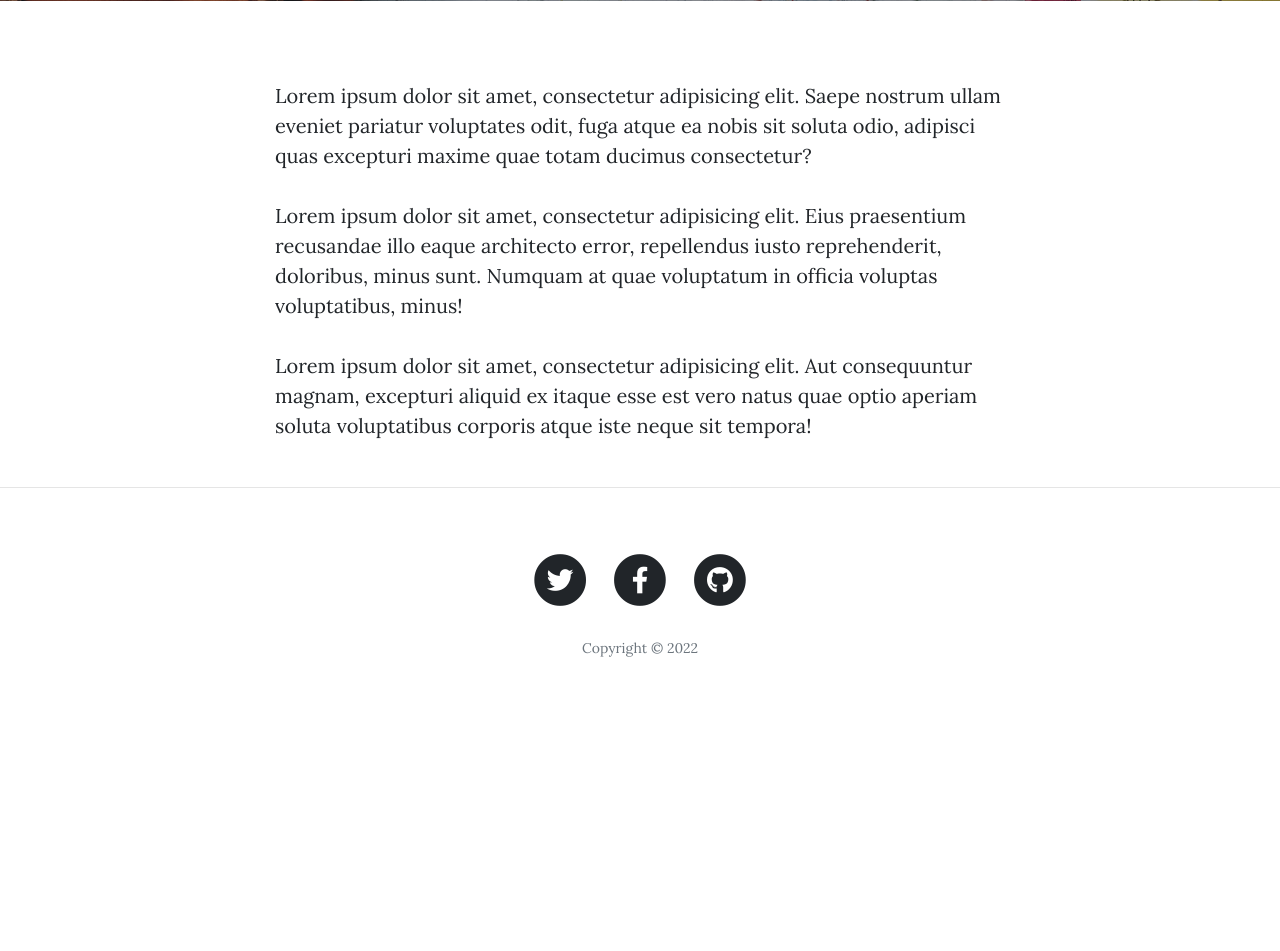
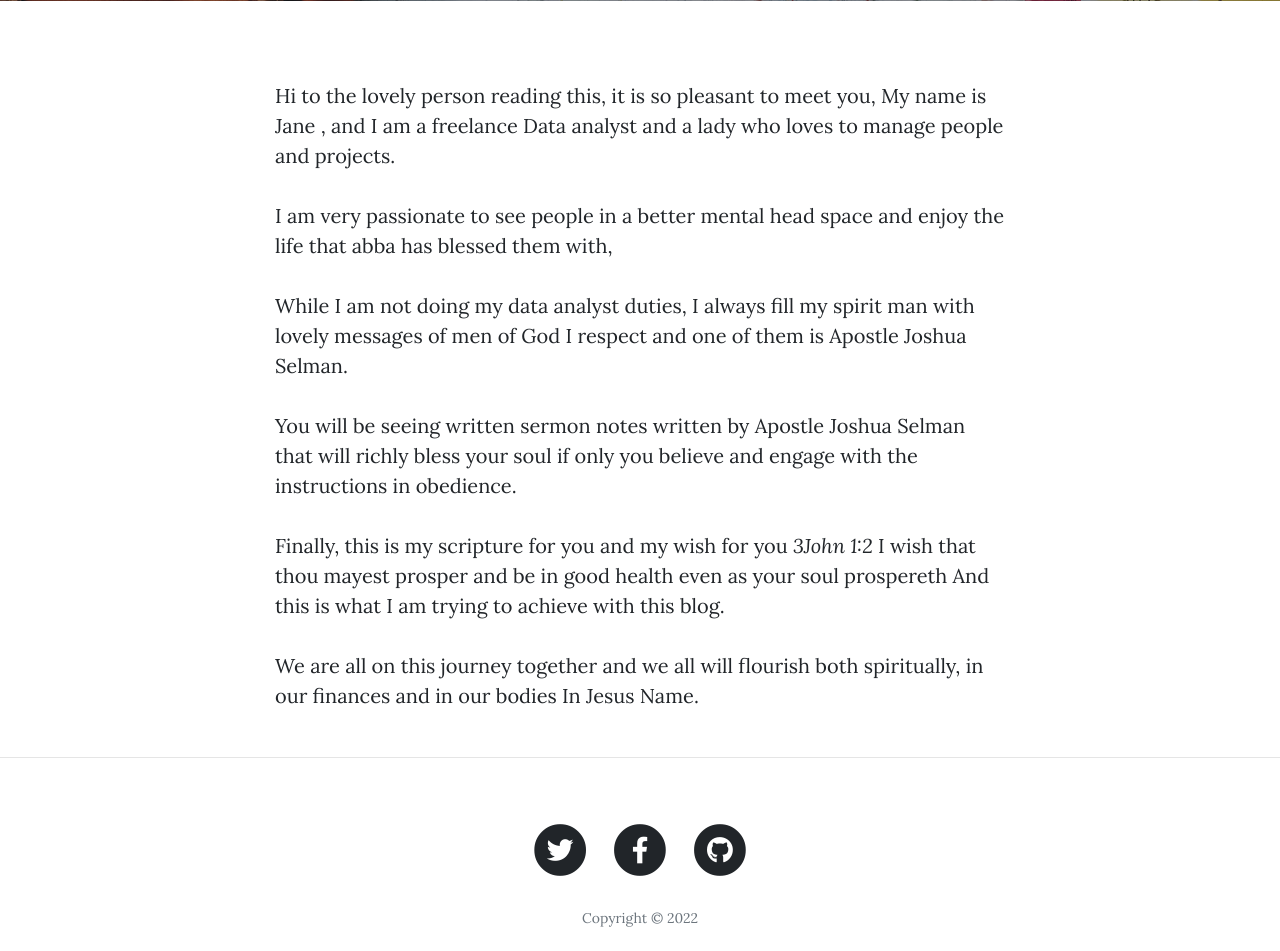
Before and after one commit to timijab/Blog-by-zamani, a Flask app: page /about in a window 1280 px wide. Shown: the part 531-1482 px from the top of the page. Before the commit the page ends 1188 px from the top, so only its background shows below. Run offline with Flask 2, Linux system fonts and the light colour scheme; some libraries are stand-ins or nearby versions.

Commit message:
Update about.html

```diff
--- a/templates/about.html
+++ b/templates/about.html
@@ -19,9 +19,12 @@
   <div class="container">
     <div class="row">
       <div class="col-lg-8 col-md-10 mx-auto">
-        <p>Lorem ipsum dolor sit amet, consectetur adipisicing elit. Saepe nostrum ullam eveniet pariatur voluptates odit, fuga atque ea nobis sit soluta odio, adipisci quas excepturi maxime quae totam ducimus consectetur?</p>
-        <p>Lorem ipsum dolor sit amet, consectetur adipisicing elit. Eius praesentium recusandae illo eaque architecto error, repellendus iusto reprehenderit, doloribus, minus sunt. Numquam at quae voluptatum in officia voluptas voluptatibus, minus!</p>
-        <p>Lorem ipsum dolor sit amet, consectetur adipisicing elit. Aut consequuntur magnam, excepturi aliquid ex itaque esse est vero natus quae optio aperiam soluta voluptatibus corporis atque iste neque sit tempora!</p>
+        <p> Hi to the lovely person reading this, it is so pleasant to meet you, My name is Jane , and I am a freelance Data analyst and a lady who loves to manage people and projects.</p>
+        <p> I am very passionate to see people in a better mental head space and enjoy the life that abba has blessed them with, </p>
+        <p> While I am not doing my data analyst duties, I always fill my spirit man with lovely messages of men of God I respect and one of them is Apostle Joshua Selman.</p>
+        <p> You will be seeing written sermon notes written by Apostle Joshua Selman that will richly bless your soul if only you believe and engage with the instructions in obedience. </p>
+        <p> Finally, this is my scripture for you and my wish for you <em> 3John 1:2 </em> I wish that thou mayest prosper and be in good health even as your soul prospereth And this is what I am trying to achieve with this blog.</p>
+        <p> We are all on this journey together and we all  will flourish both spiritually, in our finances and in our bodies In Jesus Name.</p>
       </div>
     </div>
   </div>
```
